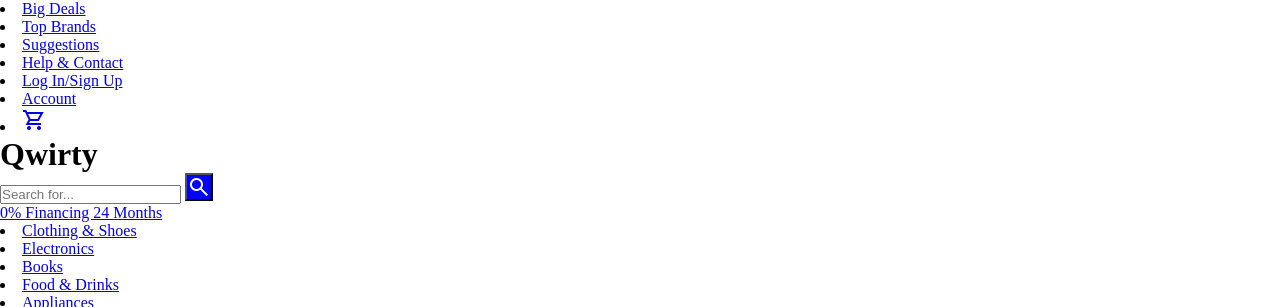
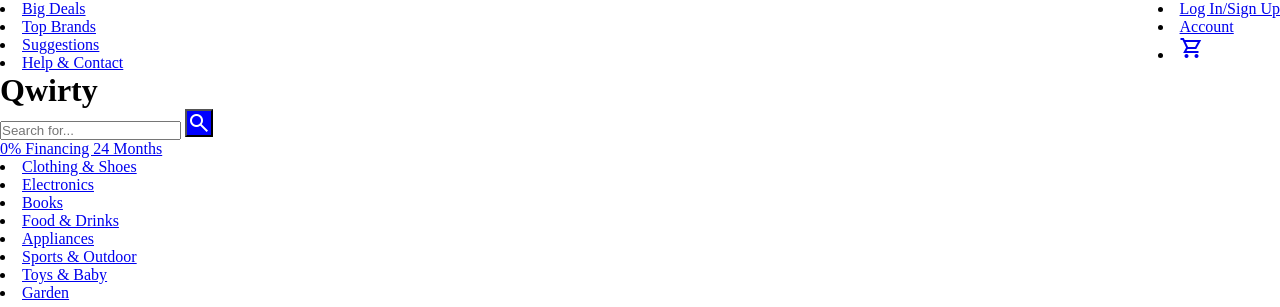
Before and after one commit to cpaez33/Unit1.Qwirty, a plain HTML site: page index.html in a window 1280 px wide. Shown: the top 307 px of the page. Drawn offline with nearby package versions, Linux system fonts and the light colour scheme.

Commit message:
Add flexbox layout to header nav section

```diff
--- a/index.html
+++ b/index.html
@@ -6,18 +6,16 @@
       rel="stylesheet"
       href="https://fonts.googleapis.com/css2?family=Material+Symbols+Outlined:opsz,wght,FILL,GRAD@20..48,100..700,0..1,-50..200&icon_names=search"
     />
-
     <link
       rel="stylesheet"
       href="https://fonts.googleapis.com/css2?family=Material+Symbols+Sharp:opsz,wght,FILL,GRAD@20..48,100..700,0..1,-50..200"
     />
-
     <link rel="stylesheet" href="styles.css" />
   </head>
   <body>
     <header>
-      <nav>
-        <menu>
+      <nav class="navHeaderContainer">
+        <menu class>
           <li><a href="#">Big Deals</a></li>
           <li><a href="#">Top Brands</a></li>
           <li><a href="#">Suggestions</a></li>
@@ -36,10 +34,7 @@
       <h1>Qwirty</h1>
       <div>
         <input type="Search" placeholder="Search for..." />
-        <button class="material-symbols-outlined">
-          search
-          <!-- <img src="./img/search.png" alt="Search Icon" width="24px" /> -->
-        </button>
+        <button class="material-symbols-outlined">search</button>
       </div>
       <div><a href="#">0% Financing 24 Months</a></div>
     </header>
--- a/styles.css
+++ b/styles.css
@@ -13,3 +13,8 @@
 .material-symbols-sharp {
   font-variation-settings: "FILL" 0, "wght" 400, "GRAD" 0, "opsz" 24;
 }
+
+.navHeaderContainer {
+  display: flex;
+  justify-content: space-between;
+}
```
